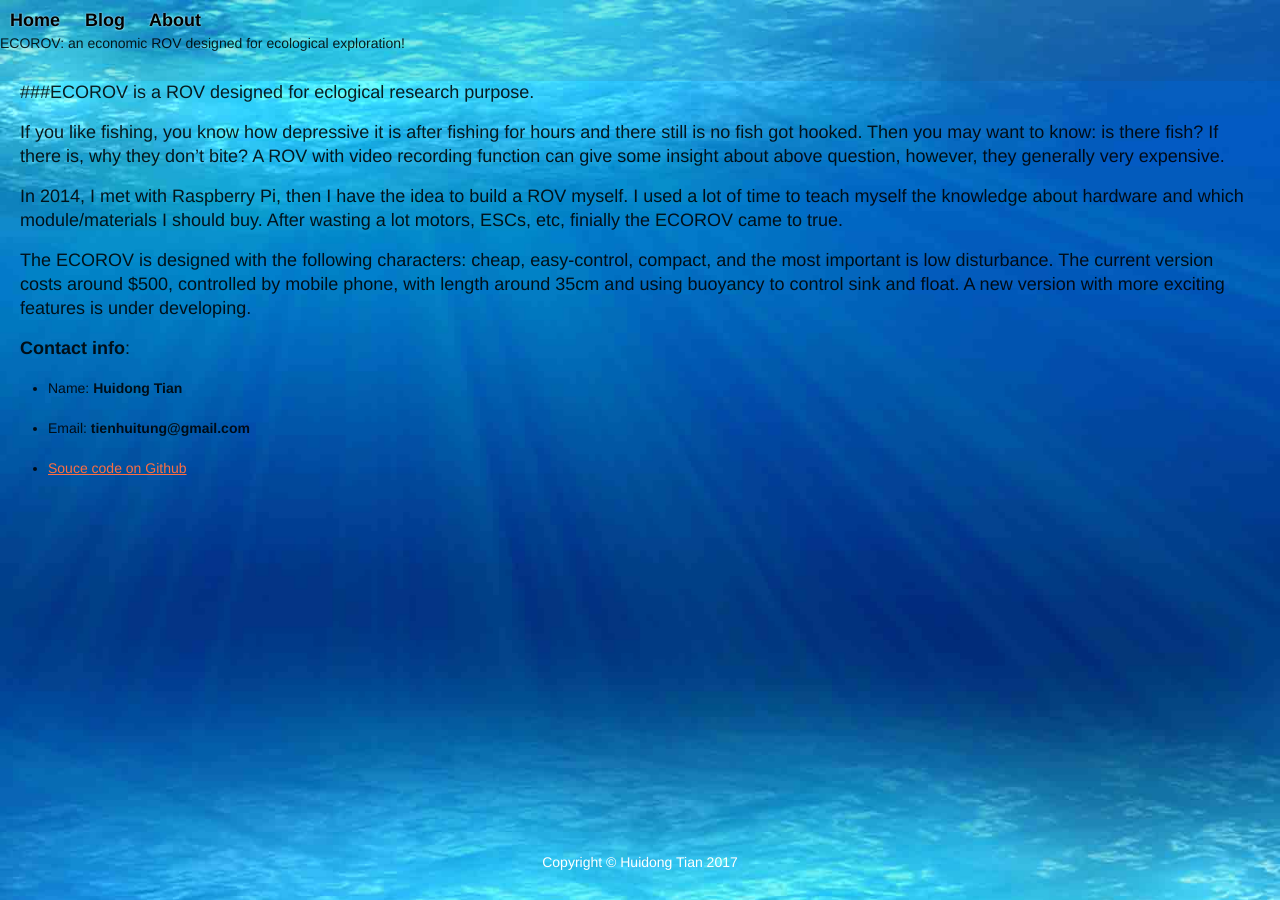
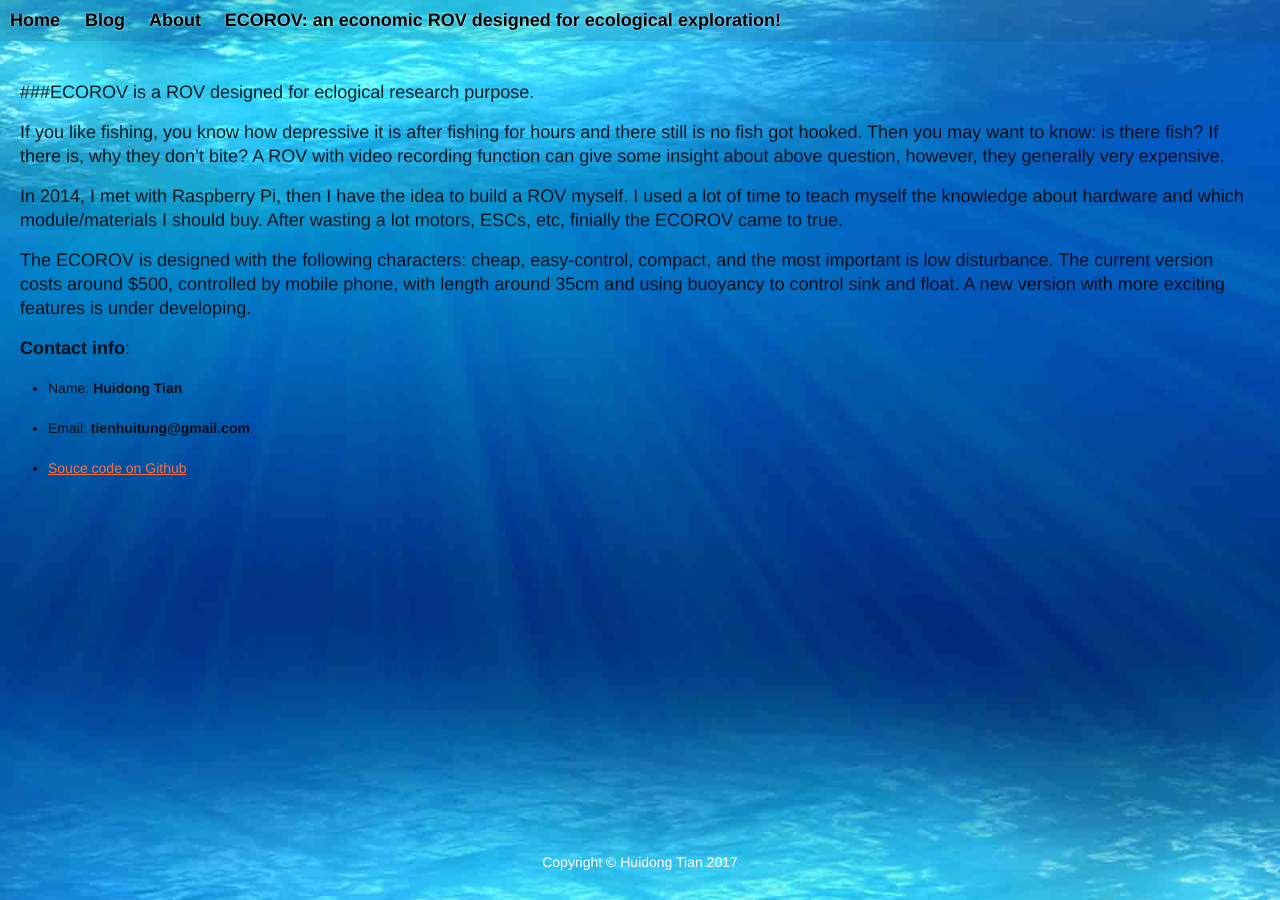
Before and after one commit to ecorov/ecorov.github.io, a Jekyll site: the page built from about.md, in a window 1280 px wide. Built offline with Jekyll 4.4.1, drawn with Linux system fonts in a browser that asks for light colours.

Commit message:
Update menu.html

```diff
--- a/_includes/menu.html
+++ b/_includes/menu.html
@@ -3,6 +3,6 @@
         <a class="menu-item" href="{{ site.baseurl }}/"> Home </a>
         <a class="menu-item" href="{{ site.baseurl }}/#blog">Blog</a>
         <a class="menu-item" href="{{ site.baseurl }}/about">About</a>
-        <p class="announce2"><span>ECOROV: an economic ROV designed for ecological exploration!</span></p>
+        <a class="menu-item"><span>ECOROV: an economic ROV designed for ecological exploration!</span></a>
     </div>
 </div>
```
